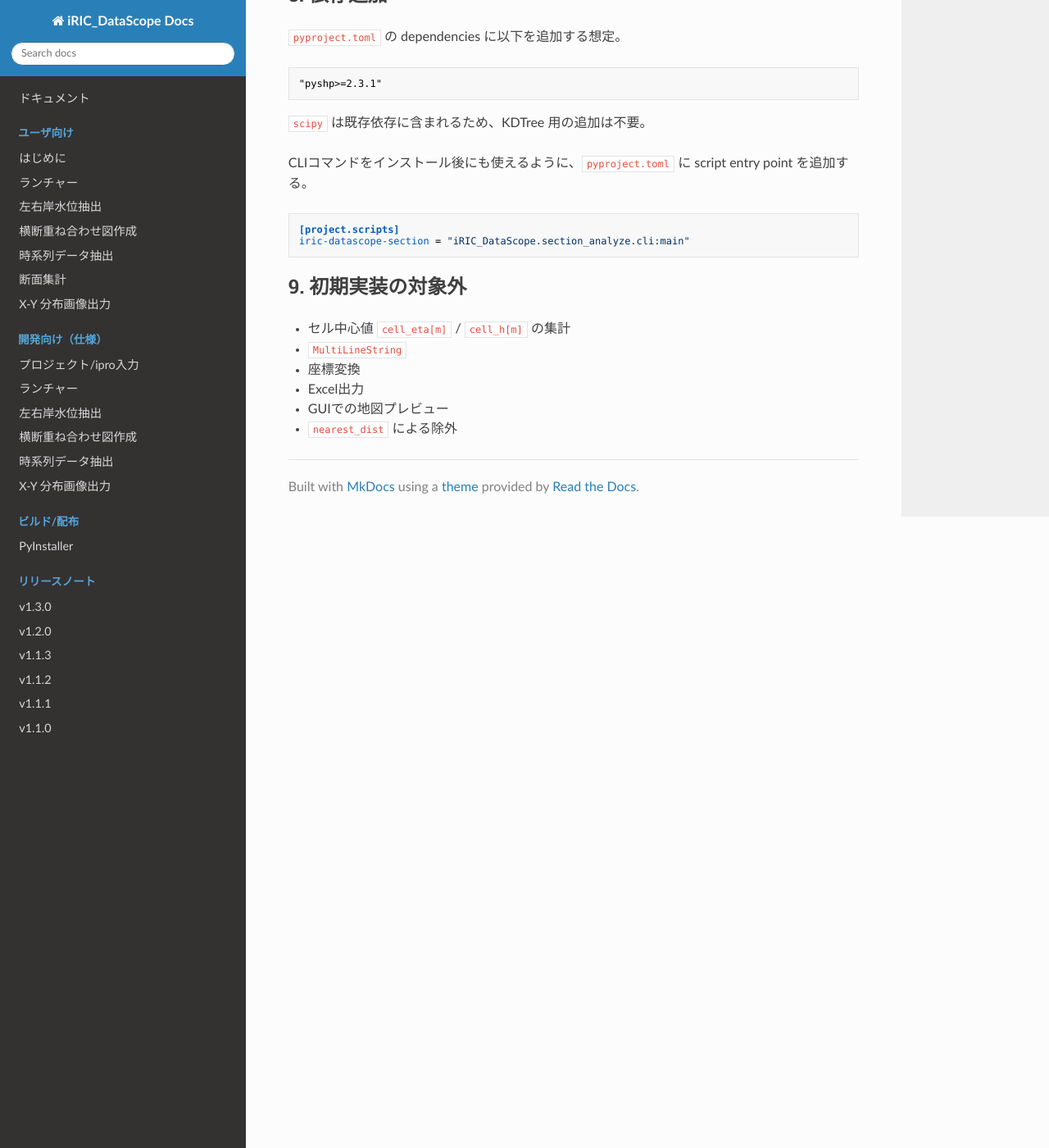
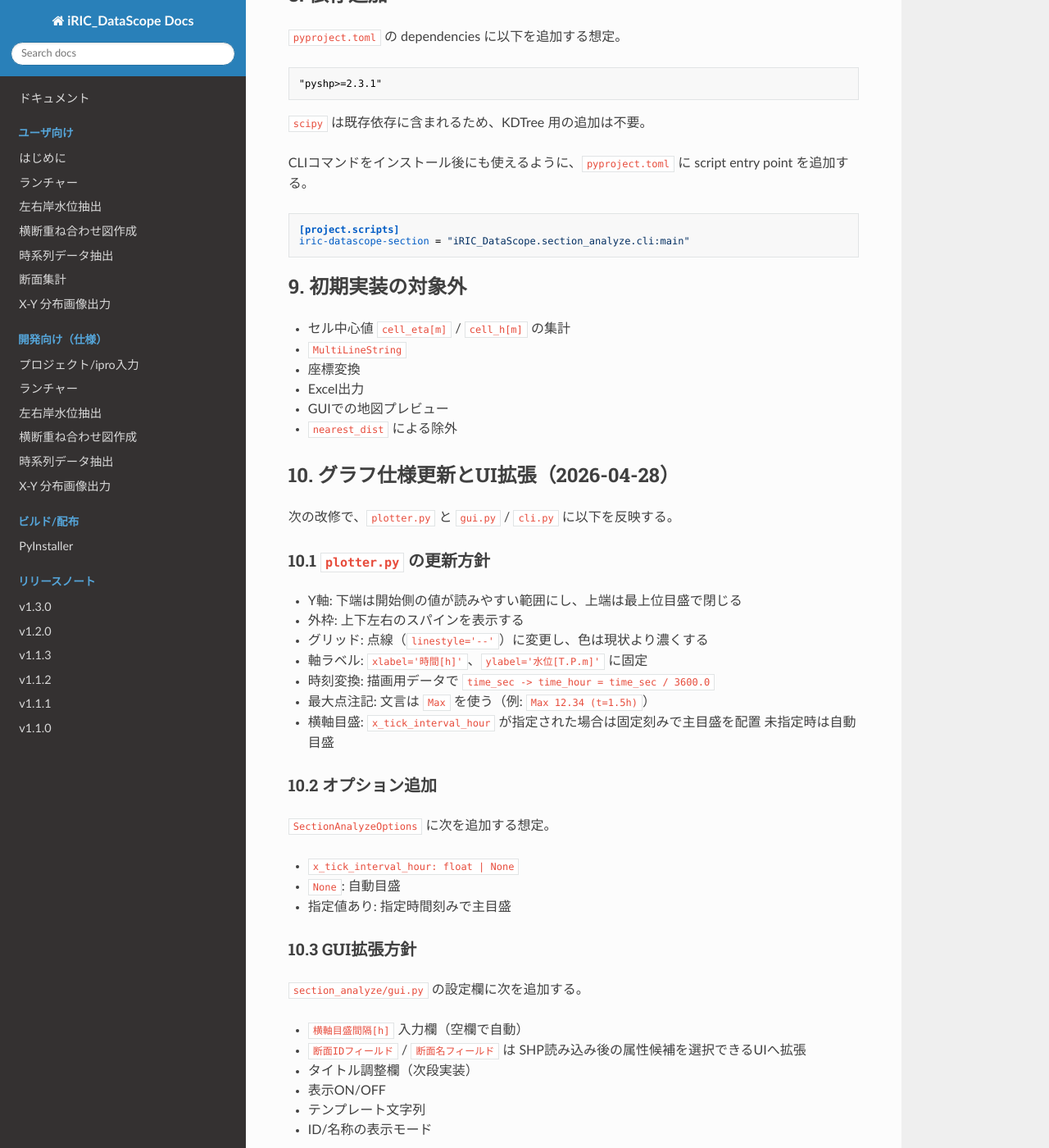
Before and after one commit to Pckk-solvers/iRIC_DataScope, an MkDocs documentation site: the page built from docs/dev_docs/section_analyze/design.md, in a window 1280 px wide and 1400 px high, scrolled down 12038 px. Shown: the whole window at 82% size. Built offline with MkDocs 1.6.1, drawn with Linux system fonts in a browser that asks for light colours; nearby versions of some CDN libraries; some of the changed text lies outside the part shown.

Commit message:
Document section graph/ui enhancement requirements

```diff
--- a/docs/dev_docs/section_analyze/design.md
+++ b/docs/dev_docs/section_analyze/design.md
@@ -635,3 +635,57 @@ iric-datascope-section = "iRIC_DataScope.section_analyze.cli:main"
 * Excel出力
 * GUIでの地図プレビュー
 * `nearest_dist` による除外
+
+## 10. グラフ仕様更新とUI拡張（2026-04-28）
+
+次の改修で、`plotter.py` と `gui.py` / `cli.py` に以下を反映する。
+
+### 10.1 `plotter.py` の更新方針
+
+* Y軸:
+  下端は開始側の値が読みやすい範囲にし、上端は最上位目盛で閉じる
+* 外枠:
+  上下左右のスパインを表示する
+* グリッド:
+  点線（`linestyle='--'`）に変更し、色は現状より濃くする
+* 軸ラベル:
+  `xlabel='時間[h]'`、`ylabel='水位[T.P.m]'` に固定
+* 時刻変換:
+  描画用データで `time_sec -> time_hour = time_sec / 3600.0`
+* 最大点注記:
+  文言は `Max` を使う（例: `Max 12.34 (t=1.5h)`）
+* 横軸目盛:
+  `x_tick_interval_hour` が指定された場合は固定刻みで主目盛を配置
+  未指定時は自動目盛
+
+### 10.2 オプション追加
+
+`SectionAnalyzeOptions` に次を追加する想定。
+
+* `x_tick_interval_hour: float | None`
+  * `None`: 自動目盛
+  * 指定値あり: 指定時間刻みで主目盛
+
+### 10.3 GUI拡張方針
+
+`section_analyze/gui.py` の設定欄に次を追加する。
+
+* `横軸目盛間隔[h]` 入力欄（空欄で自動）
+* `断面IDフィールド` / `断面名フィールド` は
+  SHP読み込み後の属性候補を選択できるUIへ拡張
+* タイトル調整欄（次段実装）
+  * 表示ON/OFF
+  * テンプレート文字列
+  * ID/名称の表示モード
+
+### 10.4 CLI拡張方針
+
+`section_analyze/cli.py` に以下を追加する。
+
+* `--x-tick-interval-hour`
+  * 例: `--x-tick-interval-hour 0.5`
+
+### 10.5 後方互換
+
+* 既定挙動は現行と同じく自動目盛を維持する
+* 時刻の元データ（秒）は保持し、表示変換のみグラフ描画で行う
```
Also changed, not shown: docs/dev_docs/section_analyze/requirements.md (+44 -0 lines).
